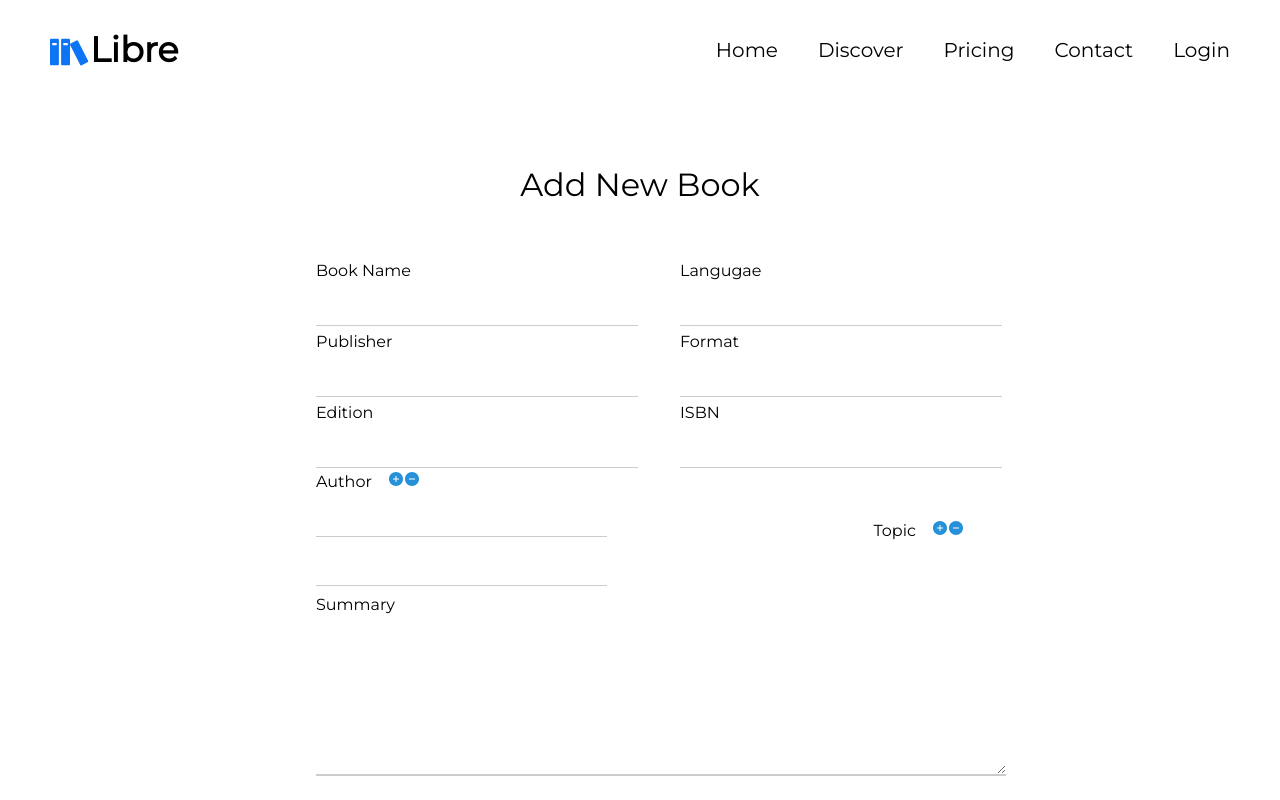
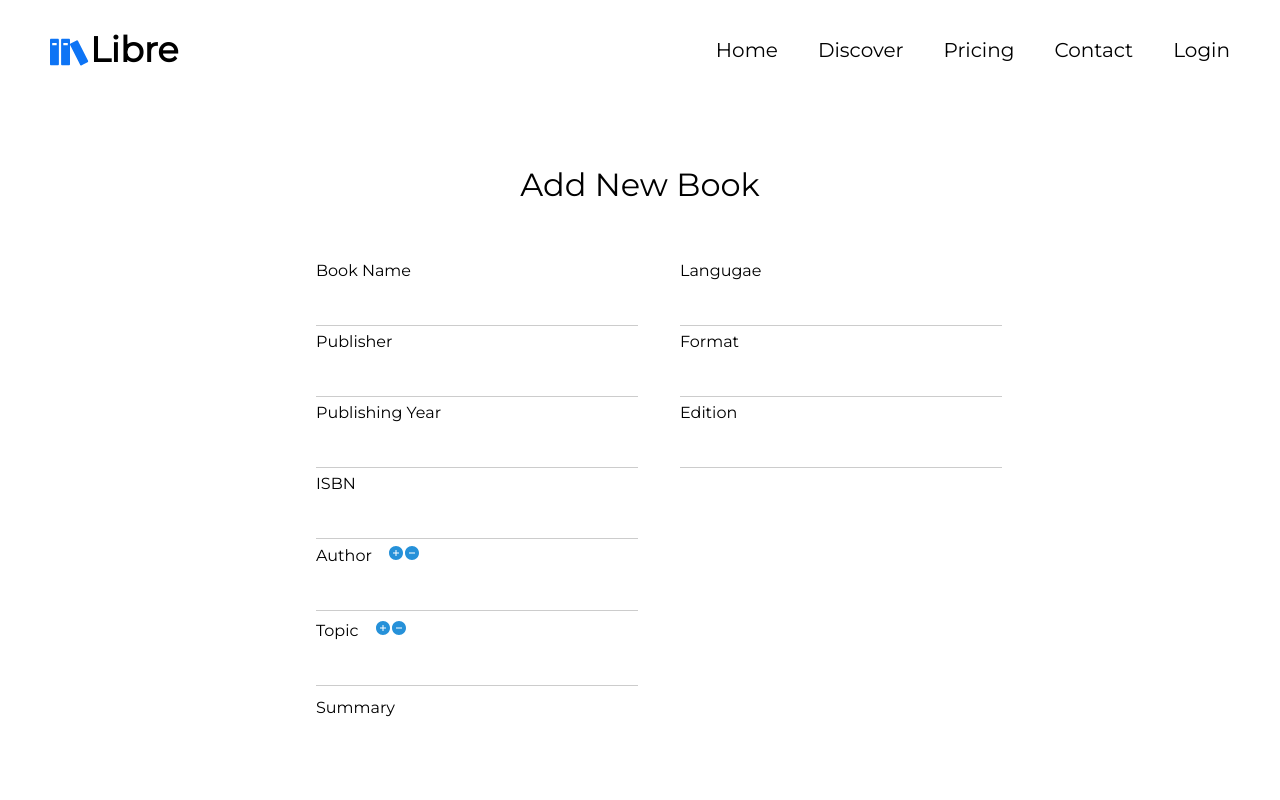
Before and after one commit to Team-Ente/Libre, a React (Create React App) app in the folder client/: page /bookupload in a window 1280 px wide. Shown: the top 800 px of the page. Built offline with nearby package versions, Linux system fonts and the light colour scheme.

Commit message:
fixed bookUpload alignment problem

```diff
--- a/client/src/pages/BookUpload/BookUpload.jsx
+++ b/client/src/pages/BookUpload/BookUpload.jsx
@@ -42,7 +42,7 @@ function BookUpload() {
 
   const topics = [];
   for (let i = 1; i <= topicCounter; i++) {
-    authors.push(<Topic id={i} key={i} />);
+    topics.push(<Topic id={i} key={i} />);
   }
 
   return (
@@ -56,7 +56,7 @@ function BookUpload() {
             <div className="input_box">
               <label className="Labeldetails" >Book Name</label>
               <span></span>
-              <input type="text" name='bookName' required />
+              <input type="text" name='title' required />
             </div>
 
             <div className="input_box">
@@ -85,6 +85,12 @@ function BookUpload() {
               <input type="text" name='format' required />
             </div>
 
+            <div className="input_box">
+              <label className="Labeldetails" >Publishing Year</label>
+              <span></span>
+              <input type="text" name='publishing_year' required />
+            </div>
+
 
             <div className="input_box">
               <label className="Labeldetails" >Edition</label>
@@ -97,19 +103,27 @@ function BookUpload() {
               <span></span>
               <input type="text" name='isbn' required />
             </div>
-            {/* <div className="input_box">
+            <div className="input_box">
               <label className="Labeldetails" ></label>
               <span></span>
               <input type="text" hidden />
-            </div> */}
-            <div className='input-box'>
+            </div>
+
+            <div className='input_box'>
               <label className="LabeldetailsA" >Author</label>
               <span></span>
               <AiIcons.AiFillPlusCircle onClick={authorIncrease} className="authorbtn" />
               <AiIcons.AiFillMinusCircle onClick={authorDecrease} className="authorbtn" />
               {authors}
             </div>
-            <div className='input-box'>
+
+            <div className="input_box">
+              <label className="Labeldetails" ></label>
+              <span></span>
+              <input type="text" hidden />
+            </div>
+
+            <div className='input_box'>
               <label className="LabeldetailsA" >Topic</label>
               <span></span>
               <AiIcons.AiFillPlusCircle onClick={topicIncrease} className="authorbtn" />
--- a/client/src/pages/BookUpload/topic.jsx
+++ b/client/src/pages/BookUpload/topic.jsx
@@ -4,7 +4,7 @@ import './topic.css'
 function Topic() {
   return (
     <div>
-      <input className='inpt' type="text" name='topic' required />
+      <input className='inpt' type="text" name='genre' required />
     </div>
   )
 }
```
